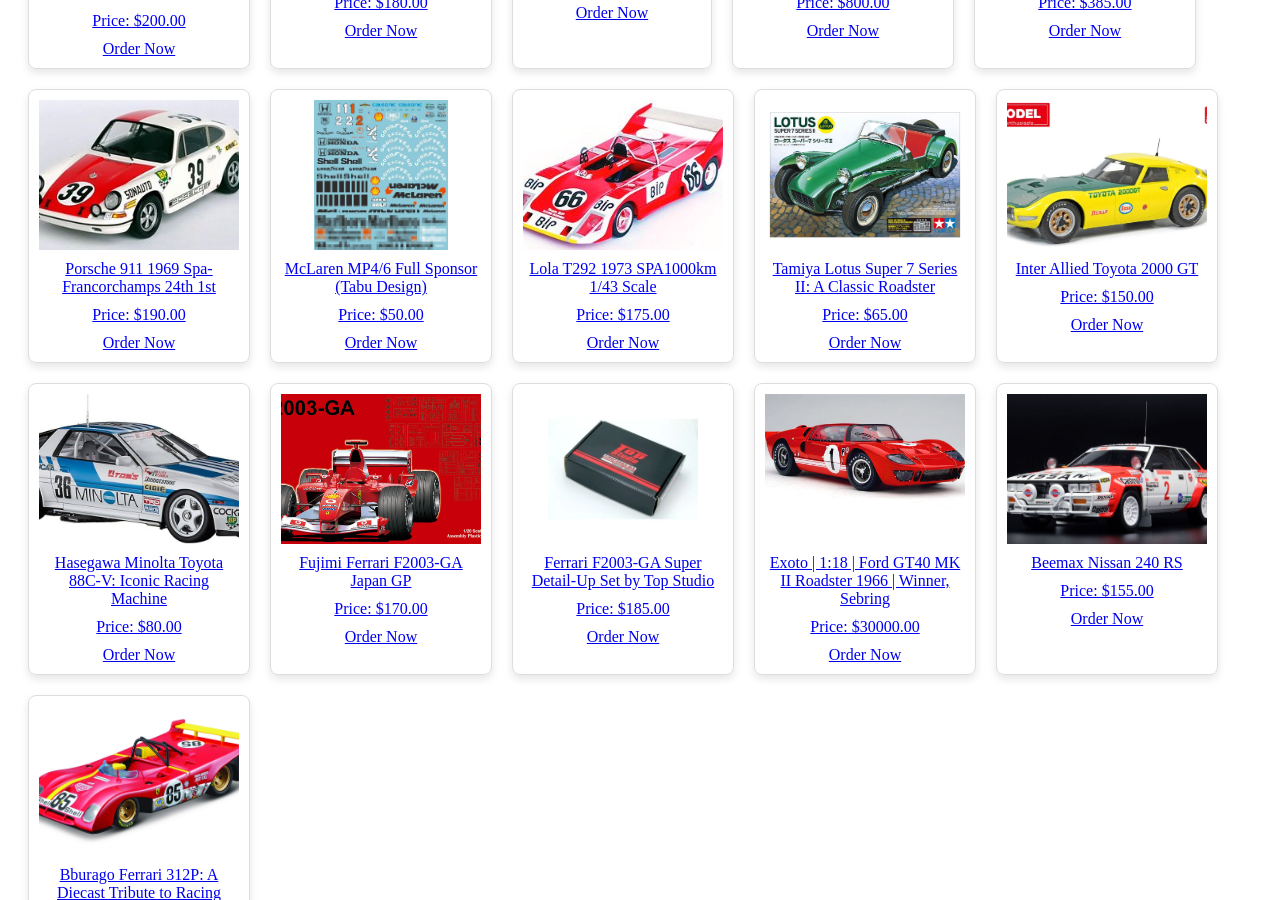
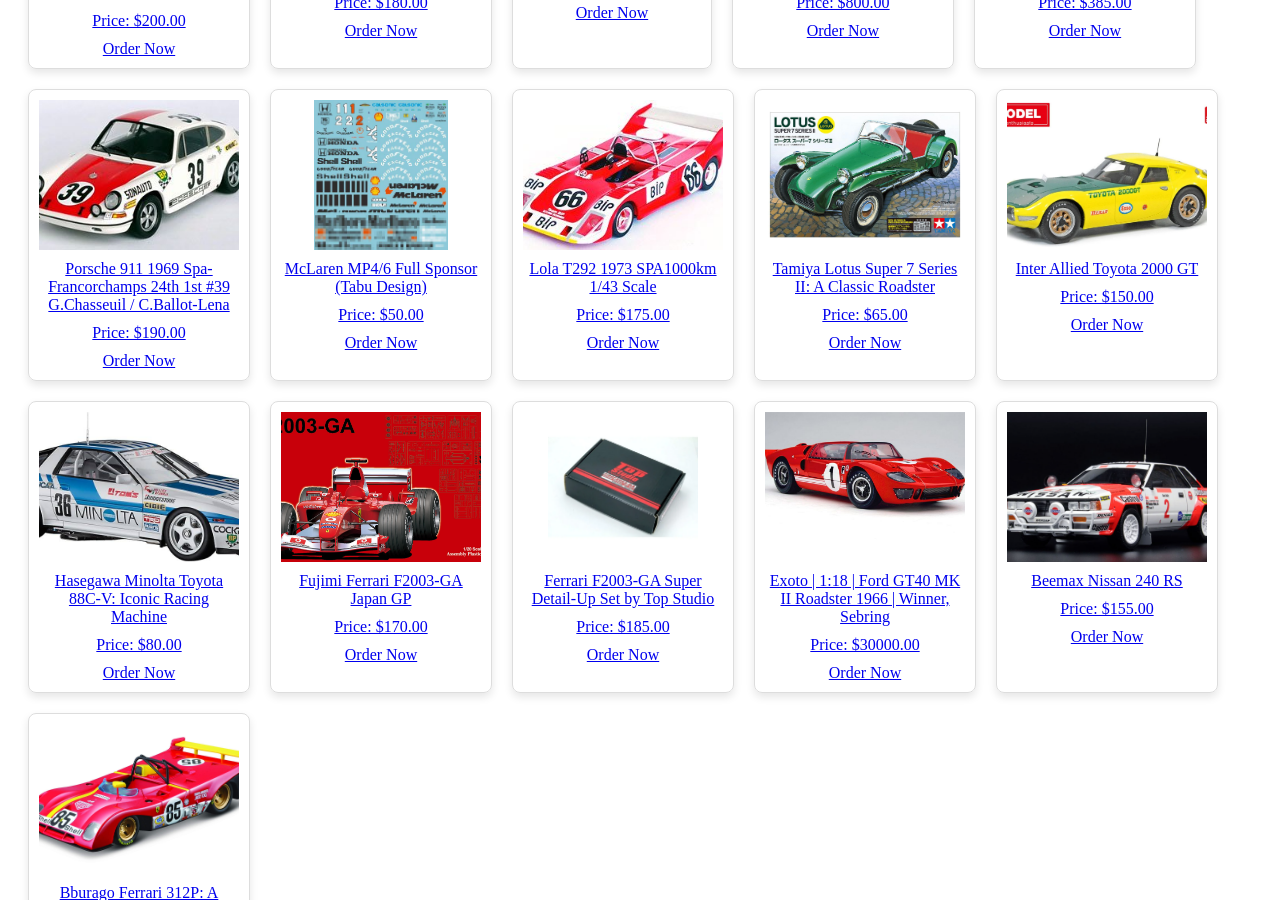
Before and after one commit to drfastfinds/drfastfinds-site, a Jekyll site: the page built from index.markdown, in a window 1280 px wide and 900 px high, scrolled down 993 px. Built offline with Jekyll 4.4.1, drawn with Linux system fonts in a browser that asks for light colours.

Commit message:
Update index.markdown

```diff
--- a/index.markdown
+++ b/index.markdown
@@ -213,8 +213,8 @@
 <!-- Porsche 911 1969 Spa-Francorchamps -->
 <div class="product">
     <a href="{{ site.baseurl }}/products/porsche-911-spa-francorchamps">
-        <img src="{{ site.baseurl }}/assets/images/tp911.jpg" alt="Porsche 911 1969 Spa-Francorchamps 24th 1st">
-        <p>Porsche 911 1969 Spa-Francorchamps 24th 1st</p>
+        <img src="{{ site.baseurl }}/assets/images/tp911.jpg" alt="Porsche 911 1969 Spa-Francorchamps 24th 1st #39 G.Chasseuil / C.Ballot-Lena">
+        <p>Porsche 911 1969 Spa-Francorchamps 24th 1st #39 G.Chasseuil / C.Ballot-Lena</p>
         <p>Price: $190.00</p>
         <a href="{{ site.baseurl }}/order" class="order-now">Order Now</a>
     </a>
```
